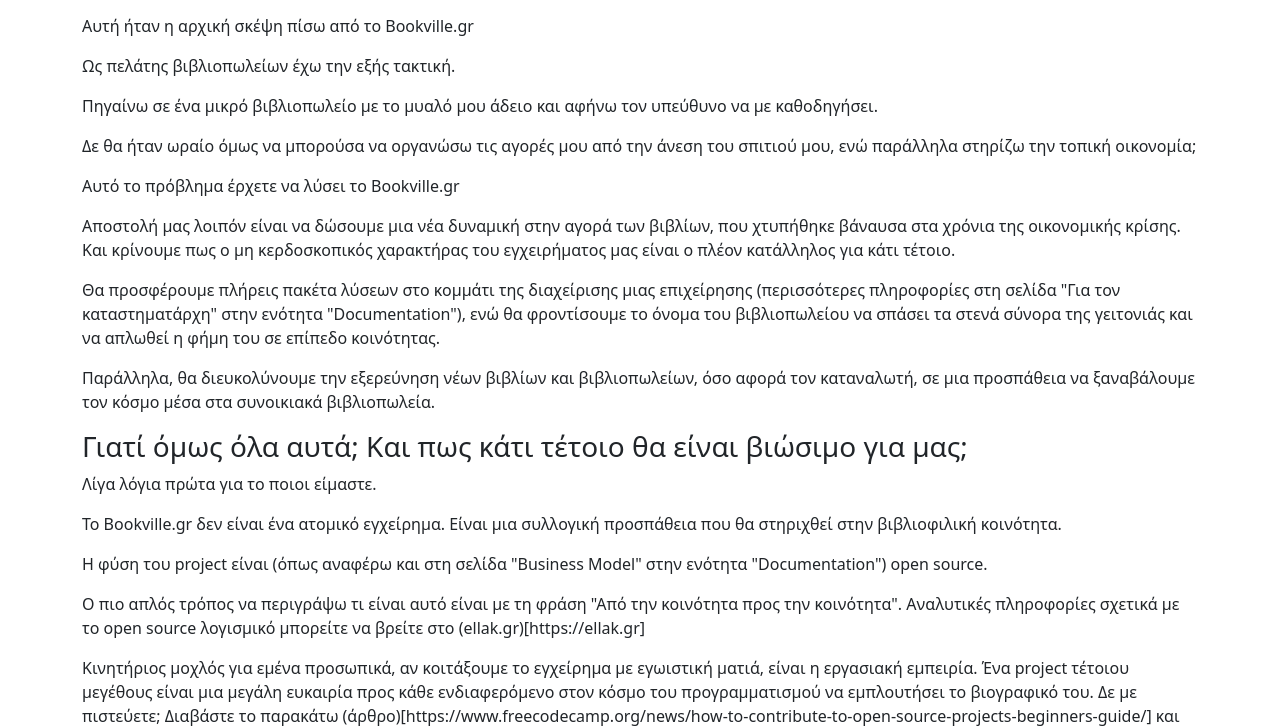
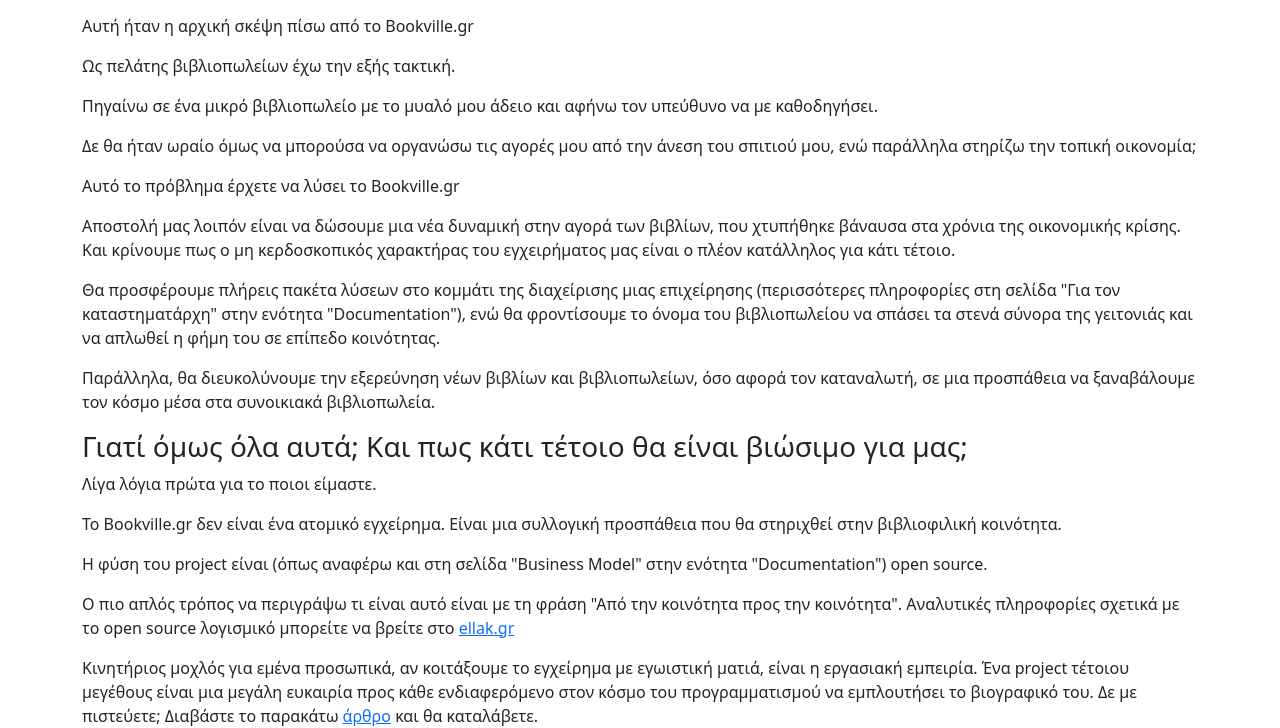
Before and after one commit to antsinar/bookville_gr, an Eleventy site: page src/page_content/mission.md in a window 1280 px wide. Shown: the part 226-954 px from the top of the page. Built offline with nearby package versions, Linux system fonts and the light colour scheme; Eleventy itself is replaced by a stand-in of ours; files that its build step writes are made by us from their sources.

Commit message:
Update Page Content “mission”

```diff
--- a/src/page_content/mission.md
+++ b/src/page_content/mission.md
@@ -1,5 +1,5 @@
 ---
-layout: '../mission.njk'
+layout: ../mission.njk
 header: Αποστολή
 tags: mission
 ---
@@ -30,9 +30,9 @@ tags: mission
 
 Η φύση του project είναι (όπως αναφέρω και στη σελίδα "Business Model" στην ενότητα "Documentation") open source.
 
-Ο πιο απλός τρόπος να περιγράψω τι είναι αυτό είναι με τη φράση "Από την κοινότητα προς την κοινότητα". Αναλυτικές πληροφορίες σχετικά με το open source λογισμικό μπορείτε να βρείτε στο (ellak.gr)[https://ellak.gr]
+Ο πιο απλός τρόπος να περιγράψω τι είναι αυτό είναι με τη φράση "Από την κοινότητα προς την κοινότητα". Αναλυτικές πληροφορίες σχετικά με το open source λογισμικό μπορείτε να βρείτε στο [ellak.gr](https://ellak.gr)
 
-Κινητήριος μοχλός για εμένα προσωπικά, αν κοιτάξουμε το εγχείρημα με  εγωιστική ματιά, είναι η εργασιακή εμπειρία. Ένα project τέτοιου μεγέθους είναι μια μεγάλη ευκαιρία προς κάθε ενδιαφερόμενο στον κόσμο του προγραμματισμού να εμπλουτήσει το βιογραφικό του. Δε με πιστεύετε; Διαβάστε το παρακάτω (άρθρο)[https://www.freecodecamp.org/news/how-to-contribute-to-open-source-projects-beginners-guide/] και θα καταλάβετε.
+Κινητήριος μοχλός για εμένα προσωπικά, αν κοιτάξουμε το εγχείρημα με  εγωιστική ματιά, είναι η εργασιακή εμπειρία. Ένα project τέτοιου μεγέθους είναι μια μεγάλη ευκαιρία προς κάθε ενδιαφερόμενο στον κόσμο του προγραμματισμού να εμπλουτήσει το βιογραφικό του. Δε με πιστεύετε; Διαβάστε το παρακάτω [άρθρο](https://www.freecodecamp.org/news/how-to-contribute-to-open-source-projects-beginners-guide/) και θα καταλάβετε.
 
 Δε μπορώ όμως να αποκλείσω το αλτρουιστικό κομμάτι από τα κίνητρα μου. Κάνοντας αυτό το μικρό βήμα, μπορεί να προκύψει μελλοντικά κάτι σπουδαίο για το χώρο. Ο μόνος τρόπος να το μάθουμε αυτό είναι να προχωρήσουμε μπροστά και όπου μας βγάλει.
 
```
